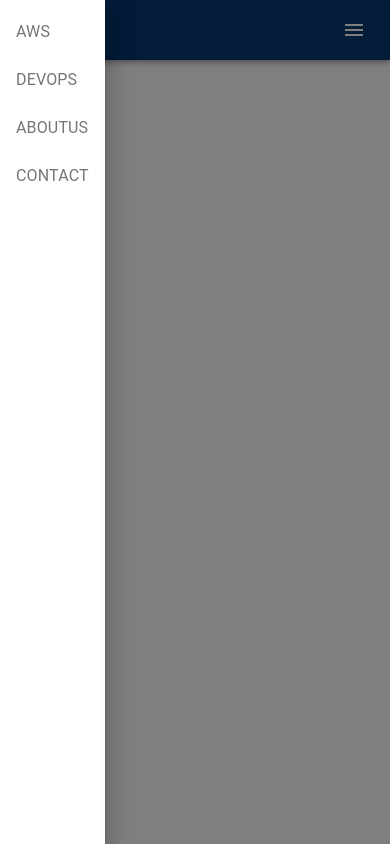
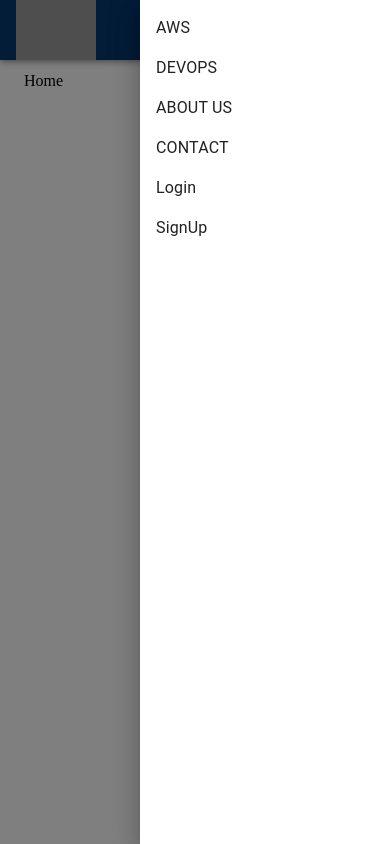
Before and after one commit to mubarak7785/Panda_Cloud_Academy-, a React (Vite) app in the folder Client/: page / in a window 390 px wide. Both pictures are taken after a click on the button "menu". Built offline with nearby package versions, Linux system fonts and the light colour scheme; grey boxes are pictures that could not be loaded.

Commit message:
nav responsive process started

```diff
--- a/Client/src/Components/Navbar/Navbar.jsx
+++ b/Client/src/Components/Navbar/Navbar.jsx
@@ -4,19 +4,31 @@ import {
   AppBar,
   Box,
   Button,
+  Drawer,
+  IconButton,
+  List,
+  ListItem,
   Tab,
   Tabs,
   Toolbar,
   Typography,
   useMediaQuery,
-  useTheme,
+  useTheme
 } from "@mui/material";
-import DrawerComp from "./DrawerComp";
+import MenuIcon from "@mui/icons-material/Menu";
+
+
+
 
 const Navbar = () => {
   const [value, setValue] = useState();
+  const [drawerOpen, setDrawerOpen] = useState(false);
   const theme = useTheme();
-  const isMatch = useMediaQuery(theme.breakpoints.down("md"));
+  const isMobile = useMediaQuery(theme.breakpoints.down("md"));
+
+  const toggleDrawer = (open) => () => {
+    setDrawerOpen(open);
+  };
 
   return (
     <React.Fragment>
@@ -41,11 +53,36 @@ const Navbar = () => {
               }}
             />
           </Box>
-
-          {isMatch ? (
+          {isMobile ? (
             <>
-              <Typography sx={{ fontSize: "2rem", paddingLeft: "10%" }}></Typography>
-              <DrawerComp />
+              <IconButton
+                edge="start"
+                color="inherit"
+                aria-label="menu"
+                onClick={toggleDrawer(true)}
+                sx={{ marginLeft: "auto" }}
+              >
+                <MenuIcon />
+              </IconButton>
+              <Drawer
+                anchor="right"
+                open={drawerOpen}
+                onClose={toggleDrawer(false)}
+              >
+                <Box
+                  sx={{ width: 250 }}
+                  role="presentation"
+                  onClick={toggleDrawer(false)}
+                >
+                  <List>
+                    {['AWS', 'DEVOPS', 'ABOUT US', 'CONTACT', 'Login', 'SignUp'].map((text) => (
+                      <ListItem button key={text} component={Link} to={`/${text.toLowerCase().replace(' ', '')}`}>
+                        <Typography>{text}</Typography>
+                      </ListItem>
+                    ))}
+                  </List>
+                </Box>
+              </Drawer>
             </>
           ) : (
             <>
@@ -59,25 +96,25 @@ const Navbar = () => {
                 <Tab
                   label="AWS"
                   component={Link}
-                  to="/aws" // Change to the actual path for AWS page
+                  to="/aws"
                   sx={{ textDecoration: "none", color: "inherit" }}
                 />
                 <Tab
                   label="DEVOPS"
                   component={Link}
-                  to="/devops" // Change to the actual path for DevOps page
+                  to="/devops"
                   sx={{ textDecoration: "none", color: "inherit" }}
                 />
                 <Tab
                   label="ABOUT US"
                   component={Link}
-                  to="/about" // Change to the actual path for About Us page
+                  to="/about"
                   sx={{ textDecoration: "none", color: "inherit" }}
                 />
                 <Tab
                   label="CONTACT"
                   component={Link}
-                  to="/contact" // Change to the actual path for Contact page
+                  to="/contact"
                   sx={{ textDecoration: "none", color: "inherit" }}
                 />
               </Tabs>
```
